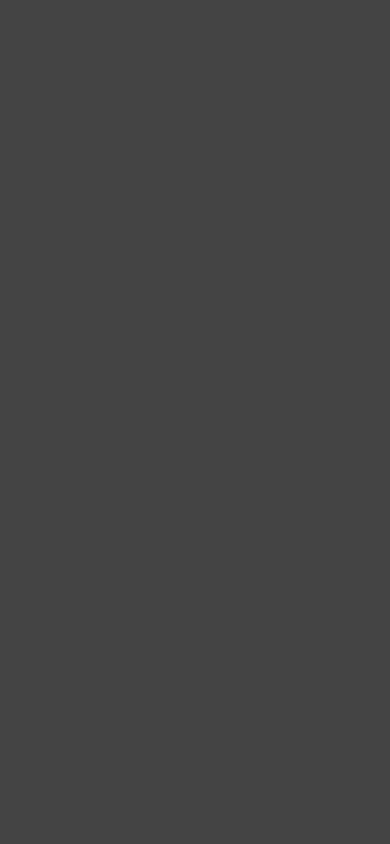
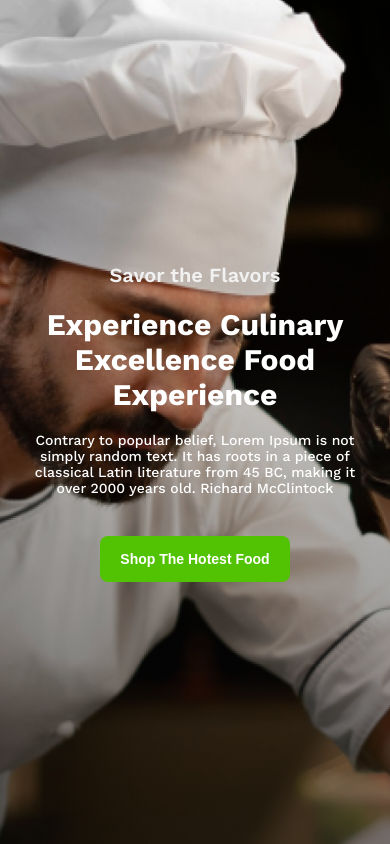
Before and after one commit to akhtarhssn/web-dev, a plain HTML site: page restaurent/index.html in a window 390 px wide. Drawn offline with nearby package versions, Linux system fonts and the light colour scheme.

Commit message:
responsive component

```diff
--- a/restaurent/index.html
+++ b/restaurent/index.html
@@ -5,10 +5,69 @@
     <meta charset="UTF-8">
     <meta name="viewport" content="width=device-width, initial-scale=1.0">
     <title>Good Food - Restaurant</title>
-    <link rel="stylesheet" href="styles.css" />
+    <link rel="stylesheet" href="./styles.css" />
 </head>
 
 <body>
+    <!-- banner section -->
+    <section class="banner">
+        <!-- background image -->
+        <!-- background overlay -->
+        <div class="banner-overlay"></div>
+        <div class="middle-overlay"></div>
+
+        <!-- content -->
+        <div class="banner-content">
+            <p>Savor the Flavors</p>
+            <h1>Experience Culinary Excellence Food Experience</h1>
+            <span>Contrary to popular belief, Lorem Ipsum is not simply random text. It has roots in a piece of
+                classical
+                Latin literature
+                from 45 BC, making it over 2000 years old. Richard McClintock
+            </span>
+            <button>Shop The Hotest Food</button>
+        </div>
+    </section>
+
+
+
+
+
+
+
+
+
+
+
+
+    <!-- learn absolute style -->
+    <!-- <section class="absolute-section">
+        <div class="inside-section">
+            <div class="absolute-div">
+                <h1>I'm absolute</h1>
+            </div>
+        </div>
+    </section> -->
+
+
+
+
+
+
+
+
+
+
+
+
+
+
+
+
+
+
+
+
 
 </body>
 
--- a/restaurent/styles.css
+++ b/restaurent/styles.css
@@ -1,3 +1,6 @@
+@import url('https://fonts.googleapis.com/css2?family=Work+Sans:ital,wght@0,100..900;1,100..900&display=swap');
+
+
 * {
     padding: 0;
     margin: 0;
@@ -5,5 +8,151 @@
 }
 
 body {
-    background-color: #444;
+    display: flex;
+    justify-content: center;
+    align-items: center;
+    min-height: 100vh;
 }
+
+.banner {
+    background-image: url('./assets/banner.png');
+    background-size: cover;
+    background-position: center;
+    width: 100%;
+    height: 100vh;
+    color: white;
+    display: flex;
+    justify-content: center;
+    align-items: center;
+    position: relative;
+}
+
+.banner-overlay {
+    width: 100%;
+    height: 100%;
+    position: absolute;
+    background: linear-gradient(360deg, #090909 3.48%, rgba(16, 16, 16, 0.00) 100%);
+    opacity: 0.5;
+    z-index: 1;
+}
+
+/* .middle-overlay {
+    width: 100%;
+    height: 100%;
+    position: absolute;
+    opacity: 1;
+    z-index: 10;
+    background-color: blue;
+    opacity: 0.5;
+} */
+
+.banner-content {
+    display: flex;
+    flex-direction: column;
+    z-index: 999;
+    align-items: center;
+    gap: 20px;
+    font-family: "Work Sans", sans-serif;
+    max-width: 1000px;
+    margin: 0 auto;
+    text-align: center;
+}
+
+.banner-content p {
+    font-size: 32px;
+    font-weight: 600;
+    color: #f1f1f1;
+}
+
+.banner-content h1 {
+    font-size: 64px;
+    font-weight: 700;
+}
+
+.banner-content span {
+    font-size: 20px;
+    font-weight: 500;
+    color: #ffffff;
+}
+
+.banner-content button {
+    background-color: #52C303;
+    padding: 20px 32px;
+    border-radius: 8px;
+    font-size: 20px;
+    font-weight: 600;
+    color: #ffffff;
+    border: none;
+    margin-top: 20px;
+}
+
+@media (width <=720px) {
+    .banner-content {
+        padding: 0 20px;
+    }
+
+    .banner-content h1 {
+        font-size: 40px;
+    }
+
+    .banner-content p {
+        font-size: 24px;
+    }
+
+    .banner-content span {
+        font-size: 16px;
+    }
+
+    .banner-content button {
+        padding: 15px 20px;
+        font-size: 14px;
+    }
+}
+
+@media (width <=450px) {
+    .banner-content h1 {
+        font-size: 30px;
+    }
+
+    .banner-content p {
+        font-size: 20px;
+    }
+
+    .banner-content span {
+        font-size: 14px;
+    }
+}
+
+@media (width >576px) {
+    .banner-content button {
+        background-color: aquamarine;
+    }
+}
+
+
+/* .absolute-section {
+    background-color: green;
+    width: 400px;
+    height: 400px;
+    border-radius: 20px;
+    padding: 50px;
+}
+
+.inside-section {
+    background-color: yellow;
+    width: 100%;
+    height: 100%;
+    border-radius: 20px;
+    position: relative;
+}
+
+.absolute-div {
+    width: 100%;
+    height: 100%;
+    background-color: black;
+    opacity: 0.4;
+    border-radius: 20px;
+    position: absolute;
+    top: 0;
+    right: 0;
+} */
```
Also changed, not shown: restaurent/test.html (added, +95 -0 lines), restaurent/assets/banner.png (added).
